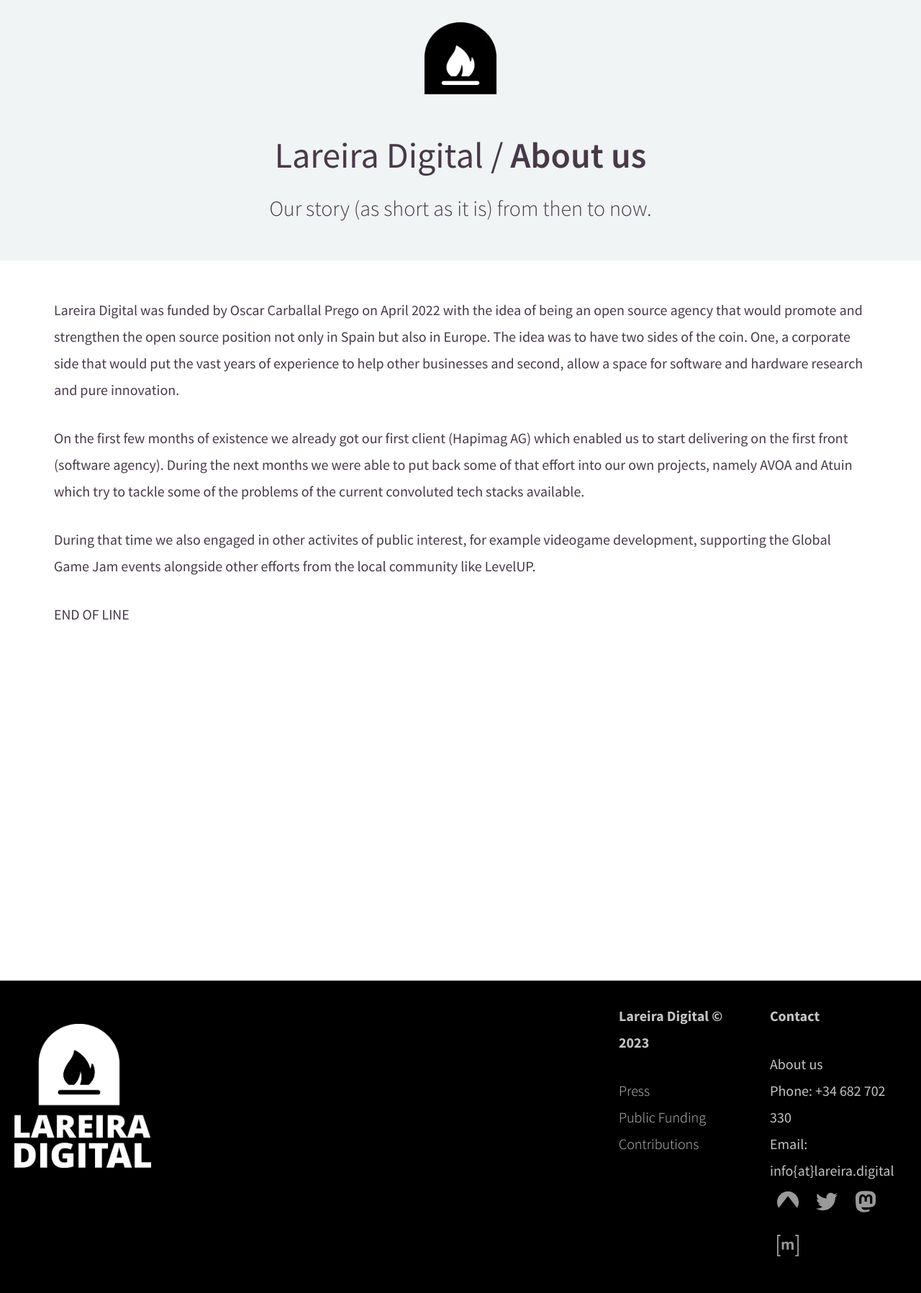
After one commit to lareira-digital/lareira-digital-website, a Python web app: template templates/pages/about.html in a window 1280 px wide. The commit adds this page. Shown: the whole page at 72% size. Run offline with Jinja, Linux system fonts and the light colour scheme; the template is opened without the code that fills it, so the values that code supplies are empty.

Commit message:
Added contributions and about pages

```diff
--- a/templates/_base.html
+++ b/templates/_base.html
@@ -35,6 +35,7 @@
                 <h6>Lareira Digital &copy; 2023</h6>
                 <a href="/pages/press.html">Press</a><br>
                 <a href="/pages/funding.html">Public Funding</a><br>
+                <a href="/pages/contributions.html">Contributions</a><br>
             </div>
             <div>
                 <h6>Contact</h6>
--- /dev/null
+++ b/templates/pages/about.html
@@ -0,0 +1,34 @@
+{% extends "_base.html" %}
+{% block content %}
+<div class="container-fluid bluebg">
+    <div class="container-fluid">
+        <a href="/index.html"><img src="/static/img/lareira-logo.png" class="logo" /></a>
+    </div>
+    <div class="container-fluid">
+        <h1 class="hello">Lareira Digital / <strong>About us</strong></h1>
+        <h2 class="shortdesc">Our story (as short as it is) from then to now.</h2>
+    </div>
+</div>
+<div class="container-fluid maincontent">
+    <div class="container">
+        <p>Lareira Digital was funded by Oscar Carballal Prego on April 2022 with the idea of being
+            an open source agency that would promote and strengthen the open source position not only in
+            Spain but also in Europe. The idea was to have two sides of the coin. One, a corporate side
+            that would put the vast years of experience to help other businesses and second, allow
+            a space for software and hardware research and pure innovation.</p>
+
+        <p>On the first few months of existence we already got our first client (Hapimag AG) which
+            enabled us to start delivering on the first front (software agency). During the next months
+            we were able to put back some of that effort into our own projects, namely AVOA and Atuin
+            which try to tackle some of the problems of the current convoluted tech stacks available.
+        </p>
+
+        <p>During that time we also engaged in other activites of public interest, for example
+            videogame development, supporting the Global Game Jam events alongside other efforts
+            from the local community like LevelUP.
+        </p>
+
+        <p>END OF LINE</p>
+    </div>
+</div>
+{% endblock %}
--- a/templates/pages/funding.html
+++ b/templates/pages/funding.html
@@ -11,7 +11,7 @@
 </div>
 <div class="container-fluid maincontent">
     <div class="container">
-        <h6>Updated on: 2023-07-16</h6>
+        <h6>Updated on: 2023-07-20</h6>
         <p>As part as our ongoing commitment to transparency where a company should be transparent, we keep track of all the money that comes into Lareira that is not from pure work or projects revenue.</p>
         <ul>
             <li><strong>Public funding:</strong> Income from government programs (local, state or EU) to help companies in any way. These will be detailed with procedence and amount.</li>
```
Also changed, not shown: templates/pages/contributions.html (added, +20 -0 lines).
